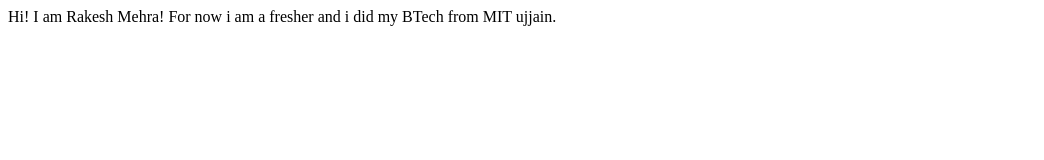
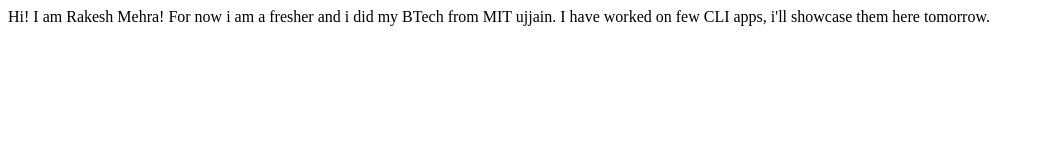
Before and after one commit to Rakeshmehra123/RakeshMehra-site, a plain HTML site: page index.html in a window 1280 px wide. Shown: the whole page, without its empty margins (0-1044 px from the left). Drawn offline with Linux system fonts and the light colour scheme.

Commit message:
update project details

```diff
--- a/index.html
+++ b/index.html
@@ -9,5 +9,6 @@
 <body>
     Hi! I am Rakesh Mehra!
     For now i am a fresher and i did my BTech from MIT ujjain.
+    I have worked on few CLI apps, i'll showcase them here tomorrow.
 </body>
 </html>
```
